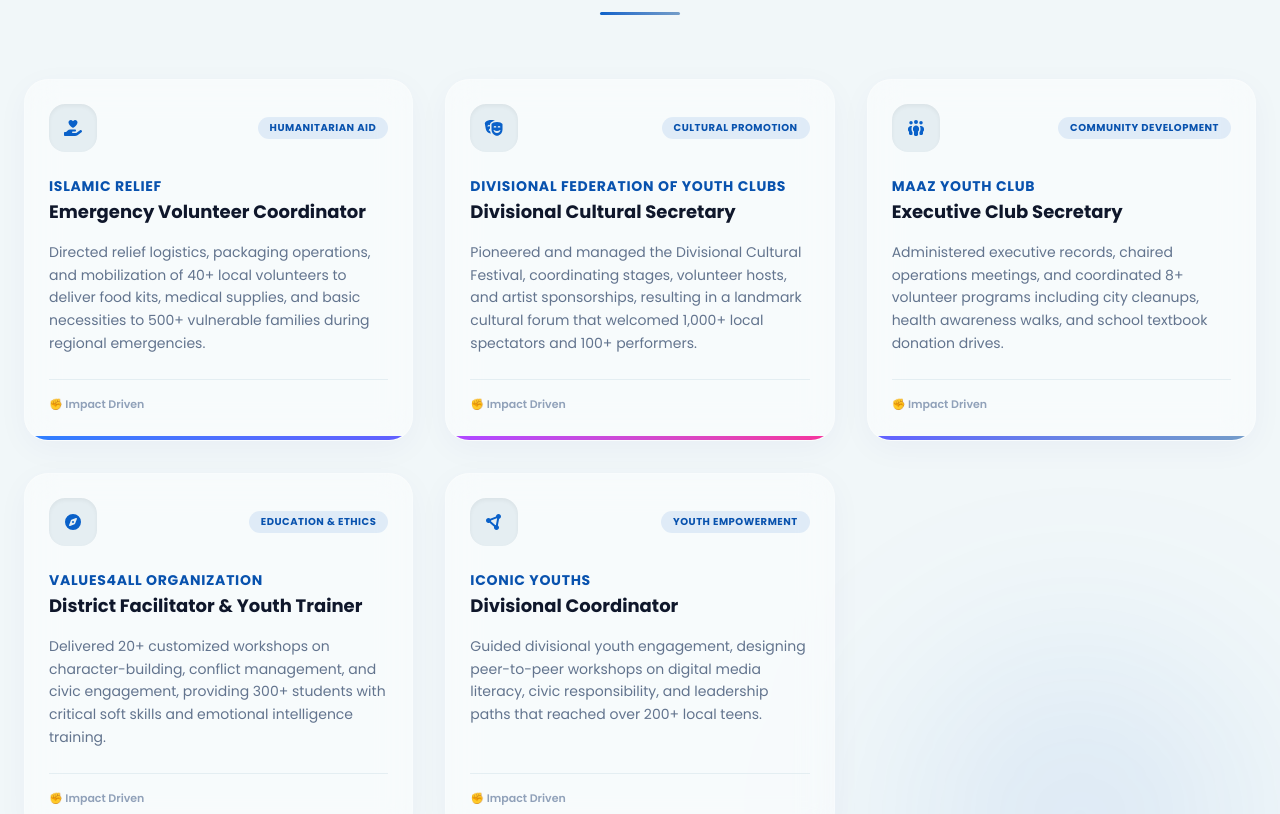
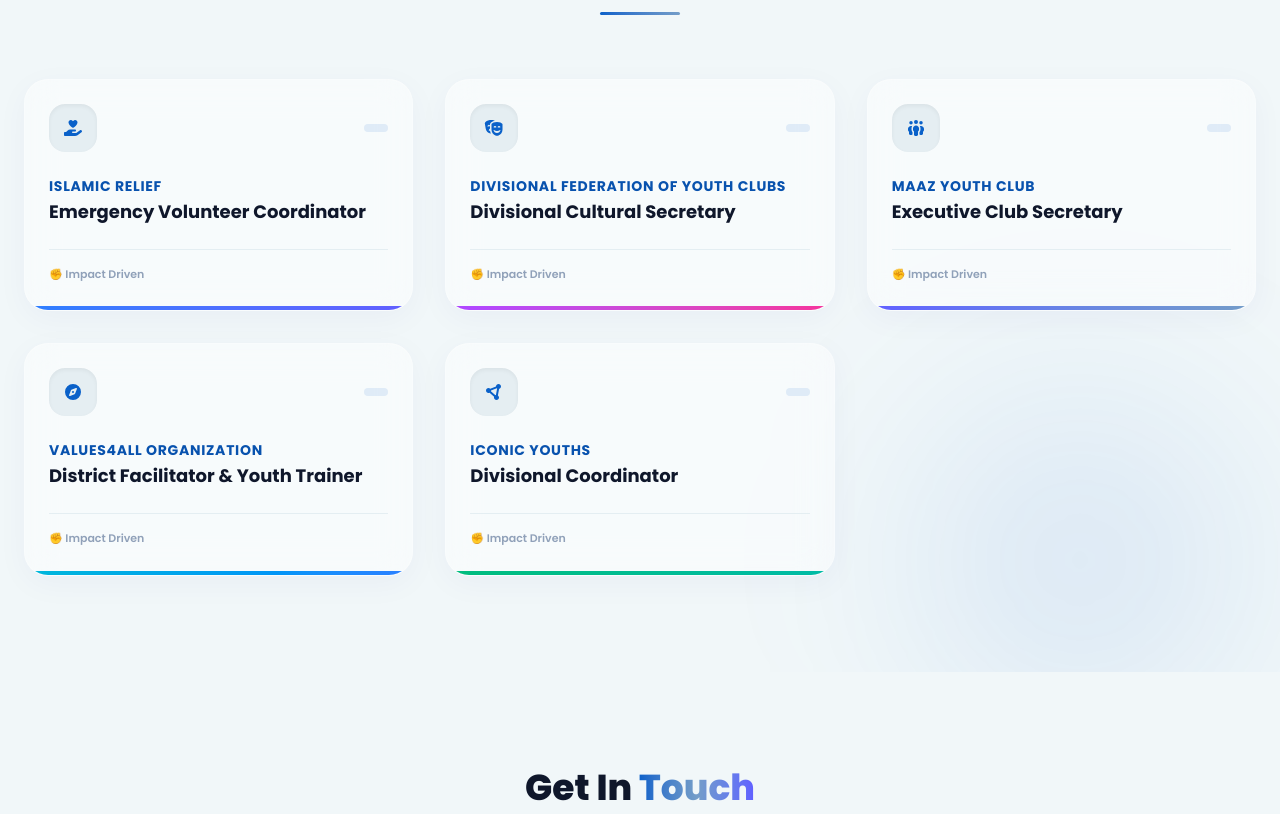
Before and after one commit to RohanbenjaminGitLab/Muhammed-Ameer-Hana-Asiri, a React (Vite) app: page / in a window 1280 px wide. Shown: the part 6494-7308 px from the top of the page. Built offline with nearby package versions, Linux system fonts and the light colour scheme.

Commit message:
Describe your changes

```diff
--- a/src/components/Leadership.jsx
+++ b/src/components/Leadership.jsx
@@ -9,40 +9,30 @@
     role: "Emergency Volunteer Coordinator",
     icon: faHandHoldingHeart,
     color: "from-blue-500 to-indigo-500",
-    impact: "Directed relief logistics, packaging operations, and mobilization of 40+ local volunteers to deliver food kits, medical supplies, and basic necessities to 500+ vulnerable families during regional emergencies.",
-    tag: "Humanitarian Aid"
   },
   {
     org: "Divisional Federation of Youth Clubs",
     role: "Divisional Cultural Secretary",
     icon: faMasksTheater,
     color: "from-purple-500 to-pink-500",
-    impact: "Pioneered and managed the Divisional Cultural Festival, coordinating stages, volunteer hosts, and artist sponsorships, resulting in a landmark cultural forum that welcomed 1,000+ local spectators and 100+ performers.",
-    tag: "Cultural Promotion"
   },
   {
     org: "Maaz Youth Club",
     role: "Executive Club Secretary",
     icon: faPeopleGroup,
     color: "from-indigo-500 to-secondary-500",
-    impact: "Administered executive records, chaired operations meetings, and coordinated 8+ volunteer programs including city cleanups, health awareness walks, and school textbook donation drives.",
-    tag: "Community Development"
   },
   {
     org: "Values4All Organization",
     role: "District Facilitator & Youth Trainer",
     icon: faCompass,
     color: "from-cyan-500 to-blue-500",
-    impact: "Delivered 20+ customized workshops on character-building, conflict management, and civic engagement, providing 300+ students with critical soft skills and emotional intelligence training.",
-    tag: "Education & Ethics"
   },
   {
     org: "Iconic Youths",
     role: "Divisional Coordinator",
     icon: faCircleNodes,
     color: "from-emerald-500 to-teal-500",
-    impact: "Guided divisional youth engagement, designing peer-to-peer workshops on digital media literacy, civic responsibility, and leadership paths that reached over 200+ local teens.",
-    tag: "Youth Empowerment"
   }
 ];
 
```
